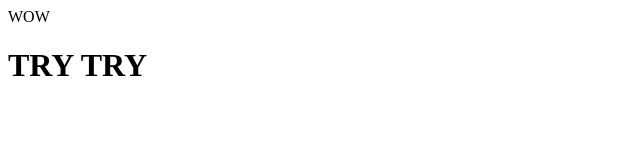
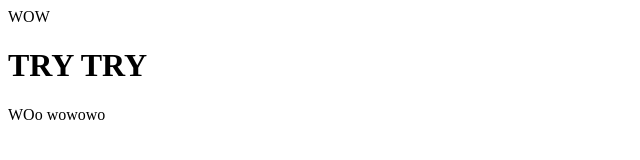
Before and after one commit to kyky-pixel/basic, a plain HTML site: page index.html in a window 1280 px wide. Shown: the full height of the page, 0-640 px from the left. Drawn offline with Linux system fonts and the light colour scheme.

Commit message:
src aded

```diff
--- a/index.html
+++ b/index.html
@@ -5,6 +5,7 @@
 
 <body>
 <h1>TRY TRY</h1>
+<div>WOo wowowo</div>
 
 </body>
 
```
